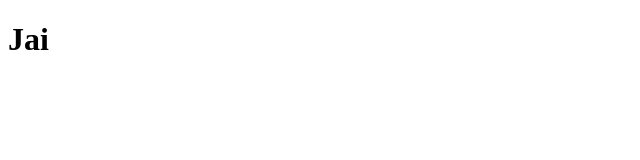
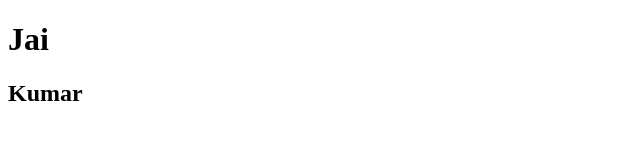
Before and after one commit to jai57/test, a plain HTML site: page index.html in a window 1280 px wide. Shown: the whole page, without its empty margins (0-640 px from the left). Drawn offline with Linux system fonts and the light colour scheme.

Commit message:
new changes

```diff
--- a/index.html
+++ b/index.html
@@ -5,5 +5,6 @@
 </head>
 <body>
     <h1>Jai</h1>
+    <h2>Kumar</h2>
 </body>
 </html>
```
